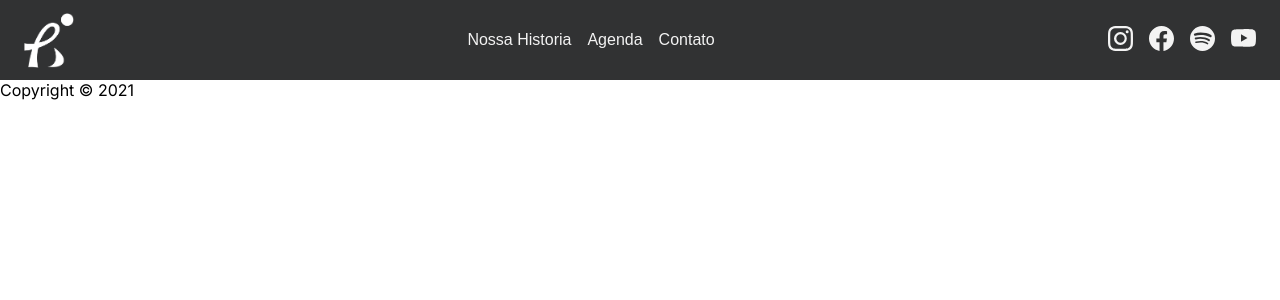
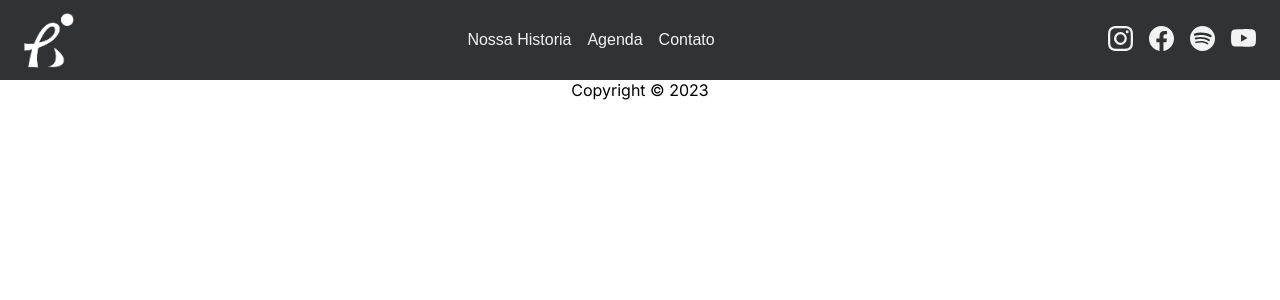
Before and after one commit to igprudencode/ibprudentina, a Next.js app: page / in a window 1280 px wide. Shown: the top 300 px of the page. Built offline with nearby package versions, Linux system fonts and the light colour scheme.

Commit message:
feat: adding footer text

```diff
--- a/src/app/layout.tsx
+++ b/src/app/layout.tsx
@@ -27,7 +27,6 @@ export default function RootLayout({
 
           <NavBar />
           {children}
-
           <Footer />
         </StyledComponentsRegistry>
       </body>
--- a/src/components/footer/index.tsx
+++ b/src/components/footer/index.tsx
@@ -1,13 +1,9 @@
-export default function Footer(){
-    return(
-        <footer className="footer">
-            <div className="container">
-                <div className="row">
-                    <div className="col-md-12 text-center">
-                        <p>Copyright &copy; 2021</p>
-                    </div>
-                </div>
-            </div>
-        </footer>
-    )
+import { Container } from "./styles";
+
+export default function Footer() {
+  return (
+    <Container>
+      <p>Copyright &copy; {new Date().getFullYear()}</p>
+    </Container>
+  );
 }
--- a/src/components/footer/styles.ts
+++ b/src/components/footer/styles.ts
@@ -0,0 +1,14 @@
+'use client'
+
+import styled from 'styled-components';
+
+export const Container = styled.footer`
+    width: 100%;
+
+    display: flex;
+    flex-direction: row;
+    align-items: center;
+    justify-content: center;
+
+    background: transparent;
+`
```
